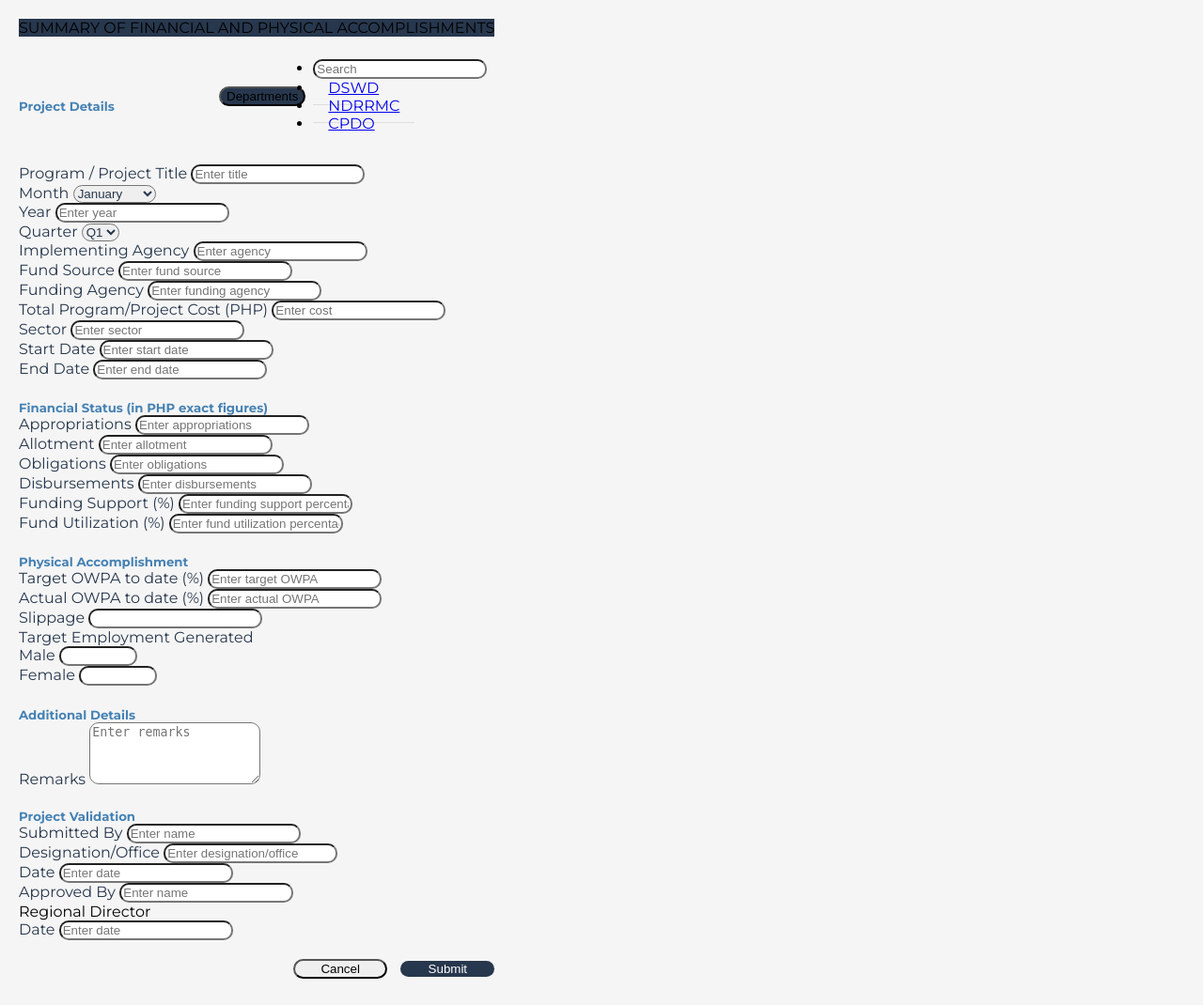
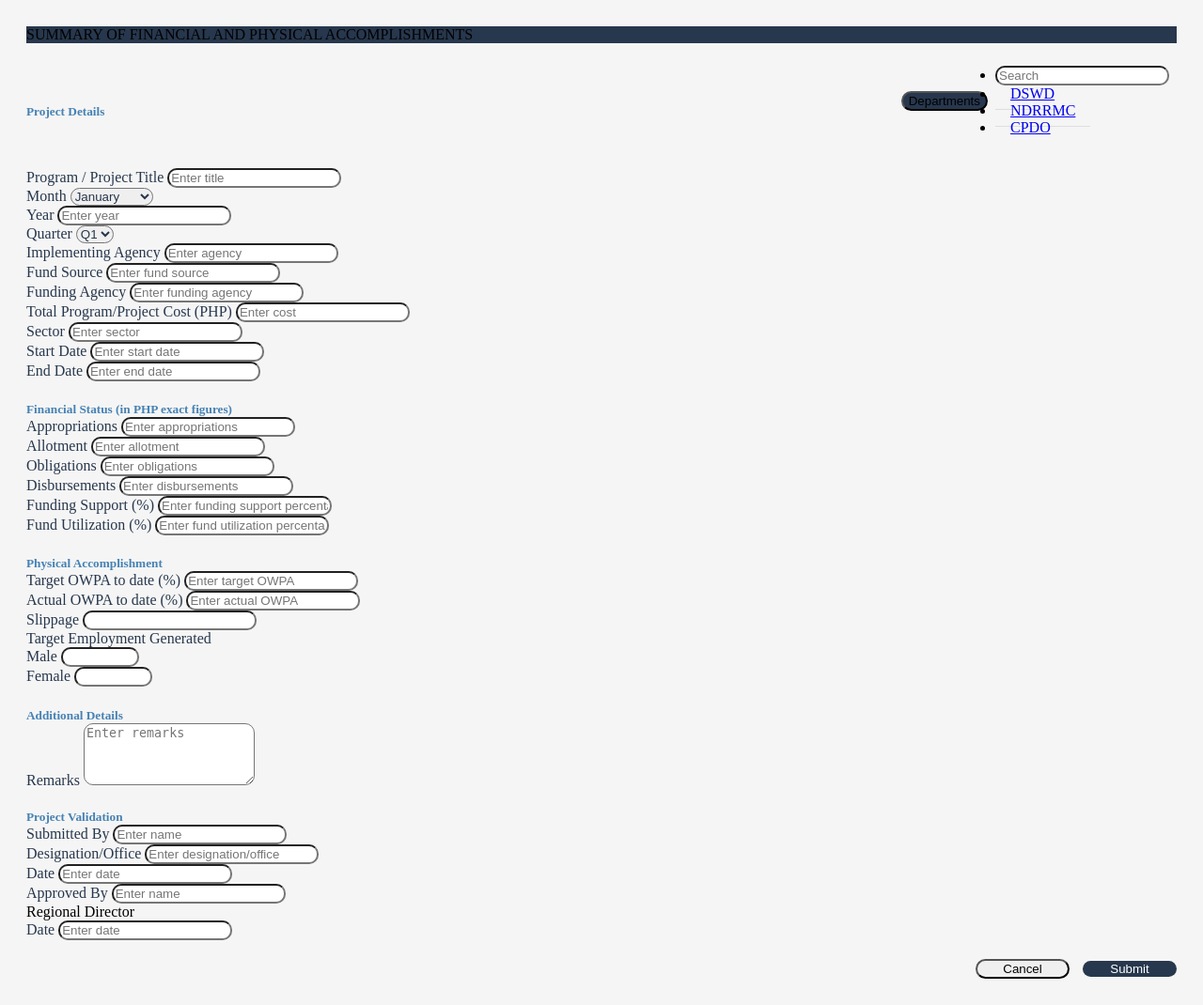
Before and after one commit to Ivan-Edan/ProEva, a PHP site: page /admin-forms/admin-evaluation-form1.php in a window 1280 px wide. Shown: the whole page at 94% size. Before the commit the page ends 1042 px from the top, so only its background shows below. Run offline with PHP 8.4, Linux system fonts and the light colour scheme.

Commit message:
css for eval

```diff
--- a/src/styles/admin-evaluation-forms.css
+++ b/src/styles/admin-evaluation-forms.css
@@ -1,14 +1,8 @@
 @import url('https://fonts.googleapis.com/css2?family=Montserrat:wght@400;700&display=swap');
-body {
-    font-family: 'Montserrat', sans-serif;
+body{
     background-color: #F5F5F5 !important;
-    margin: 0;
-    padding: 0;
-    display: flex;
-    min-height: 100vh; /* Ensure body covers full viewport height */
-    overflow-x: hidden; /* Prevent horizontal overflow */
-    font-weight: normal;
 }
+
 
 .card {
     padding: 20px;
```
Also changed, not shown: src/styles/admin-evaluation.css (+3 -9 lines), src/styles/user-evaluation-forms.css (+3 -9 lines), src/styles/user-evaluation.css (+3 -9 lines).
